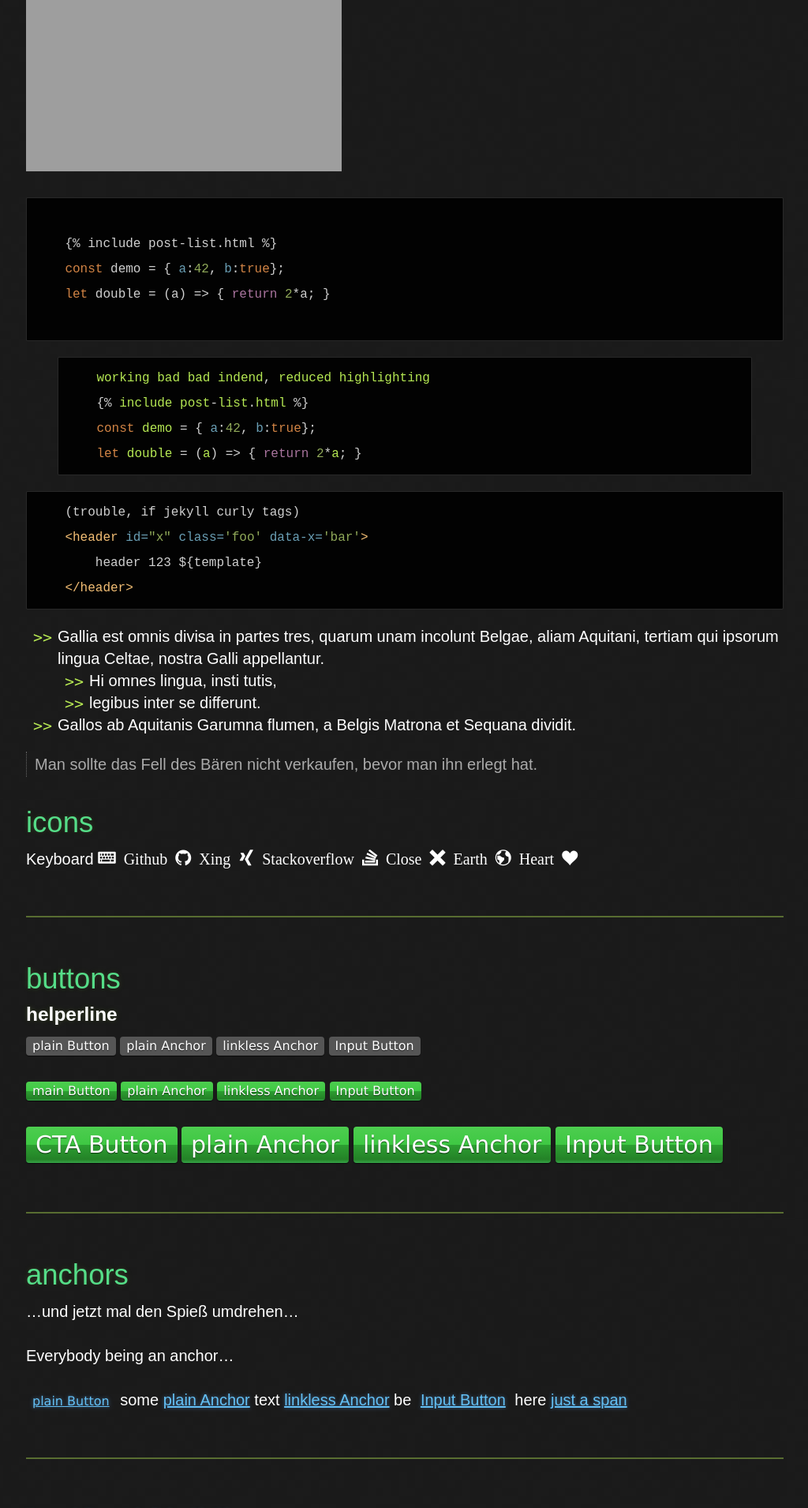
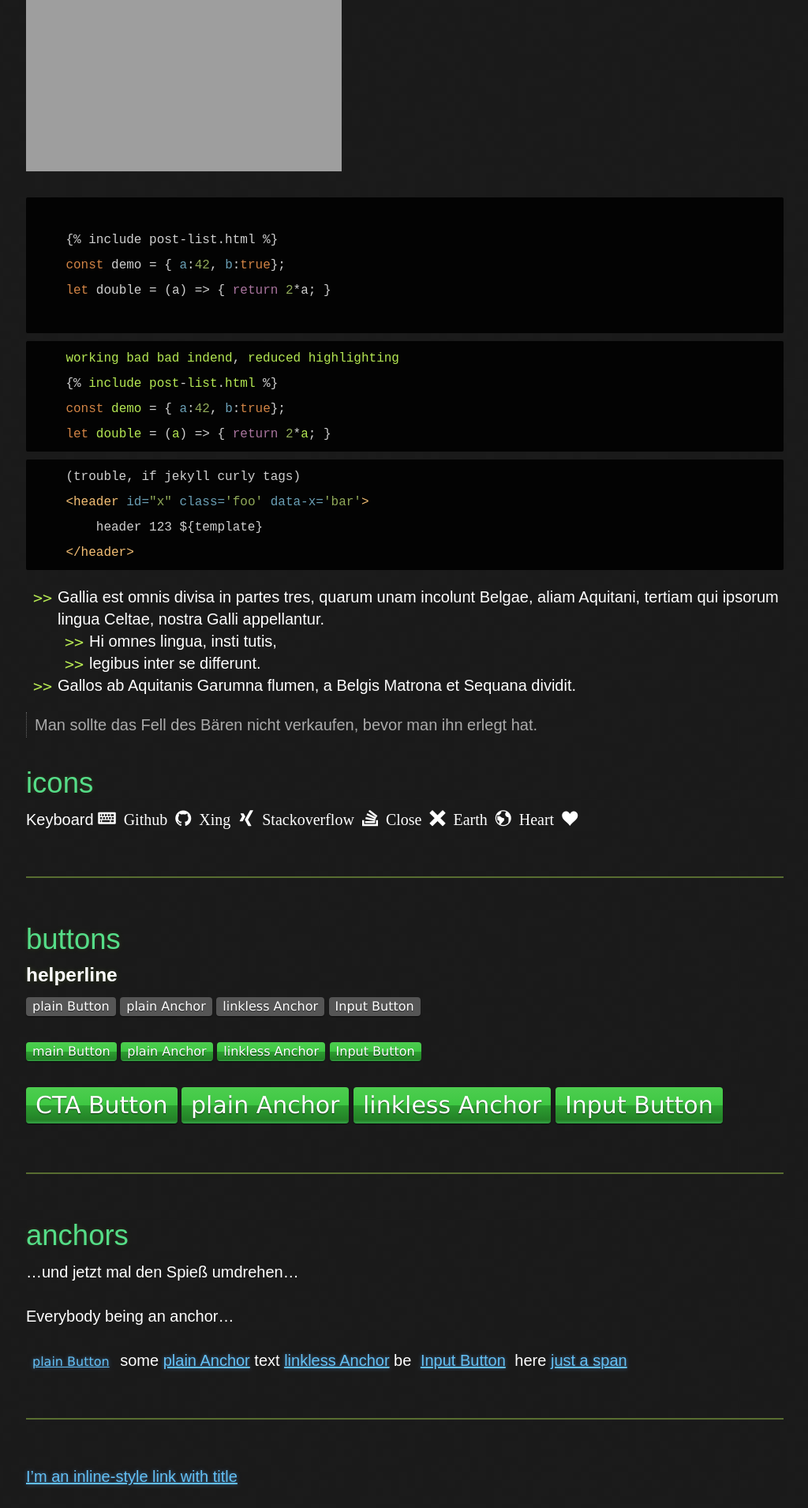
Before and after one commit to nocke/jekyll.nocke.de, a Jekyll site: the page built from _pages/parcours.md, in a window 1280 px wide. Shown: the part 2180-4090 px from the top of the page at 79% size, without its empty margins (127-1151 px from the left). Built offline with Jekyll 4.4.1, drawn with Linux system fonts in a browser that asks for light colours; some web fonts are replaced.

Commit message:
code snippets: fix padding of numbered code

```diff
--- a/_sass/rouge-base16-dark.sass
+++ b/_sass/rouge-base16-dark.sass
@@ -18,12 +18,28 @@
 $carmine: #ac4142
 
 .highlight
+  margin: .5em 0
 
-  table
-    td
-      padding: 5px
-    pre
-      margin: 0
+  >pre
+    border: none
+    padding: 0
+
+    >code
+      display: block
+      padding: 6px 12px !important
+
+      >table.rouge-table
+        margin: 0 0 0 -12px !important
+
+        td.gutter, td.code
+          padding: 0
+          >pre
+            margin: -6px 0
+            border: 0
+
+        td.gutter
+          >pre
+            background: $gray1
 
   &, .w
     color: $lightGray
```
